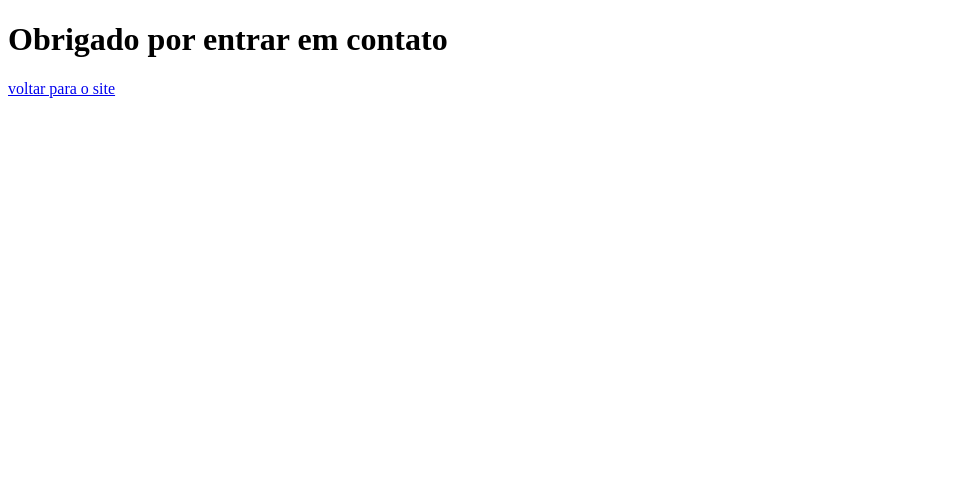
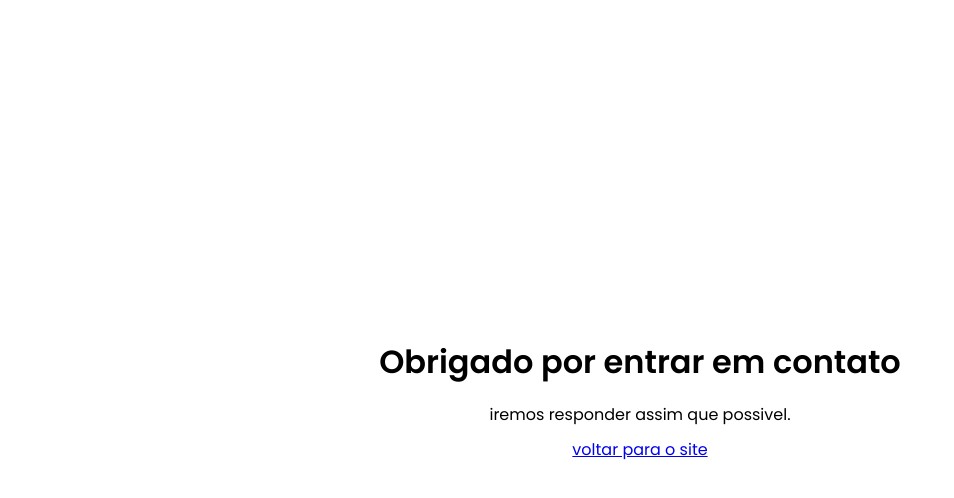
Before and after one commit to Broncs/projeto-eniac-site, a website: page public/obrigado.html in a window 1280 px wide. Shown: the whole page, without its empty margins (0-954 px from the left). Drawn offline with Linux system fonts and the light colour scheme.

Commit message:
styling thankyou page

```diff
--- /dev/null
+++ b/public/obrigado.css
@@ -0,0 +1,26 @@
+* {
+  margin: 0;
+  padding: 0;
+}
+
+h1 {
+  margin-bottom: 1rem;
+}
+p {
+  margin-bottom: 0.6rem;
+}
+
+.container {
+  max-width: 1200px;
+  padding: 0 20px;
+  margin: 0 auto;
+}
+#obrigado__main {
+  display: flex;
+  justify-content: center;
+  align-items: center;
+  flex-direction: column;
+  height: 100vh;
+  font-family: 'Poppins', sans-serif;
+  text-align: center;
+}
--- a/public/obrigado.html
+++ b/public/obrigado.html
@@ -4,10 +4,22 @@
     <meta charset="UTF-8" />
     <meta http-equiv="X-UA-Compatible" content="IE=edge" />
     <meta name="viewport" content="width=device-width, initial-scale=1.0" />
+
+    <link rel="preconnect" href="https://fonts.gstatic.com" />
+    <link
+      href="https://fonts.googleapis.com/css2?family=Poppins:wght@400;500;600&display=swap"
+      rel="stylesheet"
+    />
+    <link rel="stylesheet" href="./obrigado.css" />
     <title>Obrigado</title>
   </head>
   <body>
-    <h1>Obrigado por entrar em contato</h1>
-    <a href="/">voltar para o site</a>
+    <main id="obrigado__main">
+      <div class="container">
+        <h1>Obrigado por entrar em contato</h1>
+        <p>iremos responder assim que possivel.</p>
+        <a href="/">voltar para o site</a>
+      </div>
+    </main>
   </body>
 </html>
--- a/public/styles.css
+++ b/public/styles.css
@@ -132,6 +132,7 @@ header nav ul {
   display: flex;
   justify-content: center;
   align-items: center;
+  text-align: center;
 }
 header nav ul li {
   margin: 0 20px;
```
